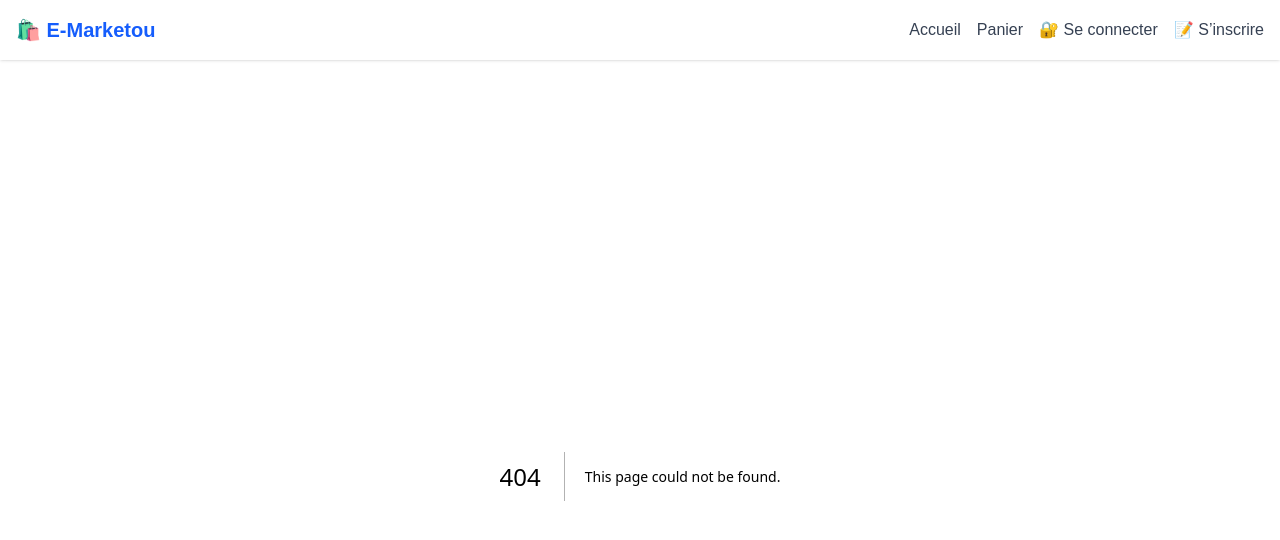
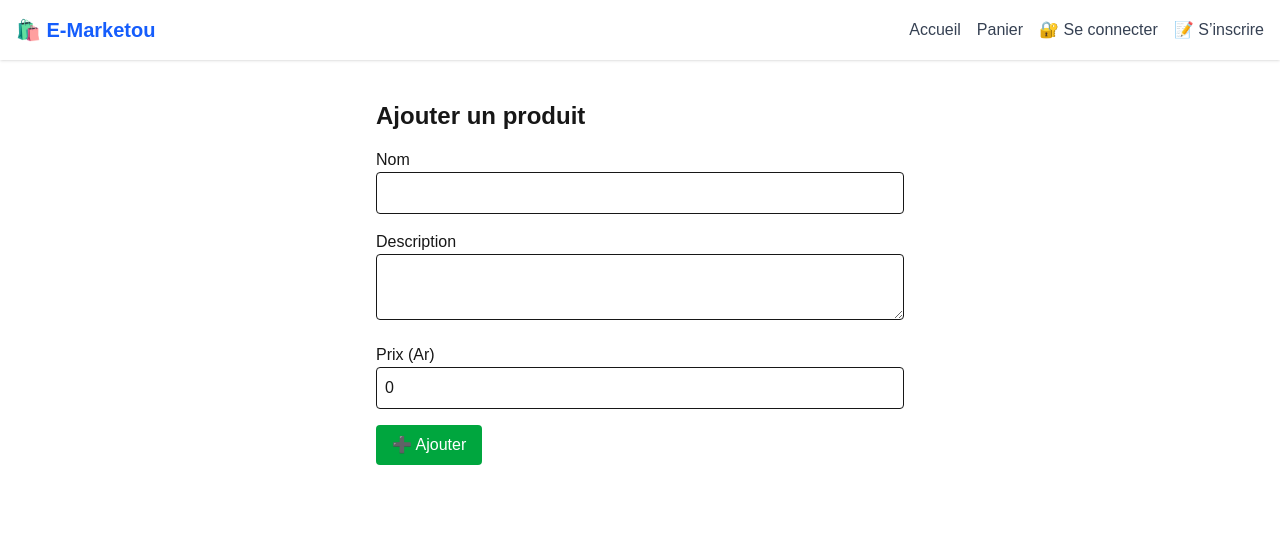
Before and after one commit to Madanirina/e-commerce-front, a Next.js app: page /vendeur/produit in a window 1280 px wide. Before the commit this address had no page. Shown: the top 540 px of the page. Built offline with nearby package versions, Linux system fonts and the light colour scheme.

Commit message:
Page pour ajouter un produit du vendeur.

```diff
--- a/app/vendeur/dashboard/page.tsx
+++ b/app/vendeur/dashboard/page.tsx
@@ -49,7 +49,7 @@ export default function VendeurDashboard() {
 
       <button
         className="mb-4 bg-blue-600 text-white px-4 py-2 rounded hover:bg-blue-700"
-        onClick={() => router.push('/vendeur/produit/ajouter')}
+        onClick={() => router.push('/vendeur/produit')}
       >
         ➕ Ajouter un produit
       </button>
--- /dev/null
+++ b/app/vendeur/produit/page.tsx
@@ -0,0 +1,105 @@
+'use client'
+
+import { useState, useEffect } from 'react'
+import { useRouter } from 'next/navigation'
+
+export default function AjouterProduit() {
+  const router = useRouter()
+  const [name, setName] = useState('')
+  const [description, setDescription] = useState('')
+  const [price, setPrice] = useState<number>(0)
+  const [message, setMessage] = useState('')
+  const [token, setToken] = useState('')
+
+//   useEffect(() => {
+//     const storedToken = localStorage.getItem('token')
+//     const user = localStorage.getItem('user')
+//     if (!storedToken || !user) {
+//       router.push('/login')
+//       return
+//     }
+
+//     const parsedUser = JSON.parse(user)
+//     if (parsedUser.role !== 'vendeur') {
+//       router.push('/')
+//       return
+//     }
+
+//     setToken(storedToken)
+//   }, [router])
+
+  const handleSubmit = async (e: React.FormEvent) => {
+    e.preventDefault()
+
+    const product = { name, description, price }
+
+    try {
+      const res = await fetch('http://localhost:3001/products', {
+        method: 'POST',
+        headers: {
+          'Content-Type': 'application/json',
+          Authorization: `Bearer ${token}`,
+        },
+        body: JSON.stringify(product),
+      })
+
+      if (res.ok) {
+        setMessage('✅ Produit ajouté avec succès !')
+        setTimeout(() => router.push('/vendeur/dashboard'), 1500)
+      } else {
+        const errorData = await res.json()
+        setMessage(`❌ Erreur : ${errorData.message || 'échec'}`)
+      }
+    } catch (err) {
+      setMessage('❌ Erreur réseau.')
+    }
+  }
+
+  return (
+    <main className="max-w-xl mx-auto p-6">
+      <h1 className="text-2xl font-bold mb-4">Ajouter un produit</h1>
+
+      {message && <p className="mb-4 text-center text-red-600">{message}</p>}
+
+      <form onSubmit={handleSubmit} className="space-y-4">
+        <div>
+          <label className="block font-medium">Nom</label>
+          <input
+            value={name}
+            onChange={e => setName(e.target.value)}
+            required
+            className="w-full border p-2 rounded"
+          />
+        </div>
+
+        <div>
+          <label className="block font-medium">Description</label>
+          <textarea
+            value={description}
+            onChange={e => setDescription(e.target.value)}
+            className="w-full border p-2 rounded"
+            required
+          />
+        </div>
+
+        <div>
+          <label className="block font-medium">Prix (Ar)</label>
+          <input
+            type="number"
+            value={price}
+            onChange={e => setPrice(Number(e.target.value))}
+            className="w-full border p-2 rounded"
+            required
+          />
+        </div>
+
+        <button
+          type="submit"
+          className="bg-green-600 text-white px-4 py-2 rounded hover:bg-green-700"
+        >
+          ➕ Ajouter
+        </button>
+      </form>
+    </main>
+  )
+}
```
